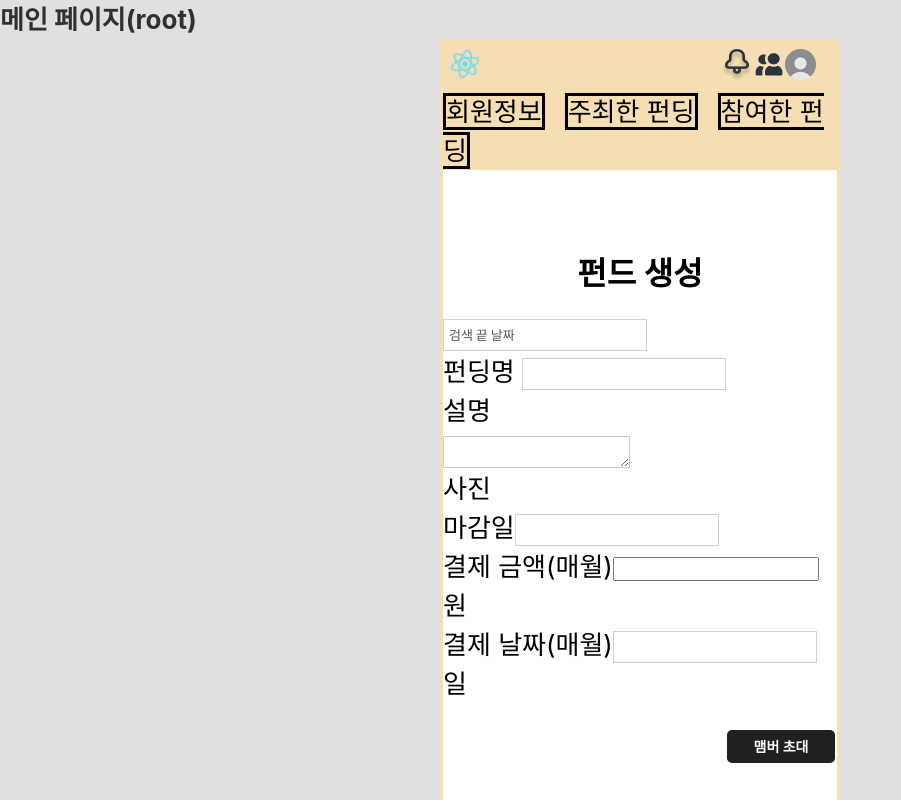
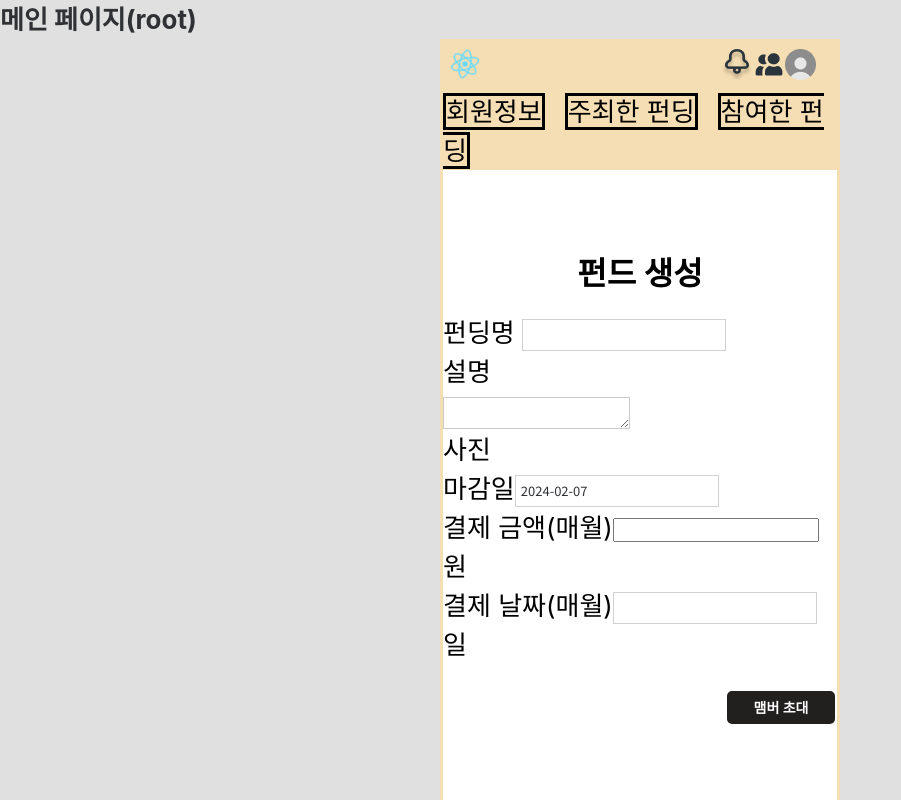
Before and after one commit to LTaeSung/SinhanDS-moamoaReact, a React (Create React App) app: page /funding/make in a window 1280 px wide. Shown: the top 800 px of the page, without its empty margins (0-901 px from the left). Built offline with nearby package versions, Linux system fonts and the light colour scheme.

Commit message:
펀드 만들기 임시작업

```diff
--- a/package.json
+++ b/package.json
@@ -9,6 +9,7 @@
     "axios": "^1.6.7",
     "jquery": "^3.7.1",
     "react": "^18.2.0",
+    "react-datepicker": "^6.1.0",
     "react-dom": "^18.2.0",
     "react-router-dom": "^6.22.0",
     "react-scripts": "5.0.1",
--- a/src/App.js
+++ b/src/App.js
@@ -9,6 +9,7 @@ import AfterSignin from "./component/member/AfterSignin";
 import JoinFunding from "./component/funding/JoinFunding";
 import MakeFunding from "./component/funding/MakeFunding";
 import MakeFundingInviteMember from "./component/funding/MakeFundingInviteMember";
+import AfterMakeFunding from "./component/funding/AfterMakeFunding";
 import FundingList from "./component/funding/FundingList";
 import FriendList from "./component/member/FriendList";
 import FriendAdd from "./component/member/FriendAdd";
@@ -19,28 +20,28 @@ function App() {
       <h1>메인 페이지(root)</h1>
       <Header />
       <header className="App-header">
-        <container className="App-container">
+        <div className="App-container">
           <Routes>
             <Route path="/" element={<DevLogin />} />
-
             <Route path="/login" element={<Login />} />
             <Route path="/login/after" element={<AfterSignin />} />
-
             <Route path="/member/info" element={<Mypage_info />} />
             <Route path="/member/signup" element={<Signup />} />
-
             <Route path="/member/friend/list" element={<FriendList />} />
             <Route path="/member/friend/search" element={<FriendAdd />} />
-
             <Route path="/funding/join" element={<JoinFunding />} />
             <Route path="/funding/make" element={<MakeFunding />} />
             <Route
               path="/funding/inviteMember"
               element={<MakeFundingInviteMember />}
+            />{" "}
+            <Route
+              path="/funding/AfterMakeFunding"
+              element={<AfterMakeFunding />}
             />
             <Route path="/funding/list" element={<FundingList />} />
           </Routes>
-        </container>
+        </div>
       </header>
     </div>
   );
--- /dev/null
+++ b/src/component/funding/AfterMakeFunding.js
@@ -0,0 +1,19 @@
+import FundingHeader from "./FundingHeader";
+import React from "react";
+import BootPath from "./../../BootPath";
+import { useContext } from "react";
+function afterMakeFunding() {
+  return (
+    <>
+      <FundingHeader />
+      <div className="sub">
+        <div className="size">
+          <h3 className="sub_title">펀딩 만든 후 이동할 사이트</h3>
+          펀드를 만드셨어요!!!
+        </div>
+      </div>
+    </>
+  );
+}
+
+export default afterMakeFunding;
--- /dev/null
+++ b/src/component/funding/Calender.js
@@ -0,0 +1,23 @@
+import $ from "jquery";
+import DatePicker from "react-datepicker";
+import React, { useState, useEffect } from "react";
+import "react-datepicker/dist/react-datepicker.css";
+const Calender = ({ param, setParam }) => {
+  const save = (date) => {
+    setStartDate(date);
+    setParam({ ...param, dueDate: date });
+  };
+  const [startDate, setStartDate] = useState(new Date());
+  useEffect(() => {
+    setParam({ ...param, dueDate: startDate });
+  }, []);
+  return (
+    <DatePicker
+      minDate={new Date()}
+      dateFormat="yyyy-MM-dd"
+      selected={startDate}
+      onChange={save}
+    />
+  );
+};
+export default Calender;
--- a/src/component/funding/MakeFunding.js
+++ b/src/component/funding/MakeFunding.js
@@ -4,7 +4,8 @@ import { Link, useNavigate } from "react-router-dom";
 import BootPath from "../../BootPath";
 import { useContext } from "react";
 import axios from "axios";
-import $ from "jquery";
+import Calender from "./Calender";
+
 function MakeFunding() {
   const { bootpath } = useContext(BootPath);
   const navigate = useNavigate();
@@ -14,6 +15,7 @@ function MakeFunding() {
       ...param,
       [e.target.name]: e.target.value,
     });
+    console.log(param);
   };
   const getApi = () => {
     console.log(param);
@@ -29,64 +31,13 @@ function MakeFunding() {
     getApi();
   };
 
-  // $(function () {
-  //   $("#endDate").datepicker({
-  //     dayNamesMin: ["월", "화", "수", "목", "금", "토", "일"],
-  //     dayNames: [
-  //       "월요일",
-  //       "화요일",
-  //       "수요일",
-  //       "목요일",
-  //       "금요일",
-  //       "토요일",
-  //       "일요일",
-  //     ],
-  //     monthNamesShort: [
-  //       "1",
-  //       "2",
-  //       "3",
-  //       "4",
-  //       "5",
-  //       "6",
-  //       "7",
-  //       "8",
-  //       "9",
-  //       "10",
-  //       "11",
-  //       "12",
-  //     ],
-  //     monthNames: [
-  //       "1월",
-  //       "2월",
-  //       "3월",
-  //       "4월",
-  //       "5월",
-  //       "6월",
-  //       "7월",
-  //       "8월",
-  //       "9월",
-  //       "10월",
-  //       "11월",
-  //       "12월",
-  //     ],
-  //     dateFormat: "yy-mm-dd",
-  //     minDate: "-90D",
-  //     maxDate: "+oD",
-  //   });
-  // });
   return (
     <>
       <FundingHeader />
       <div className="sub">
         <div className="size">
           <h3 className="sub_title">펀드 생성</h3>
-          <input
-            class="aaa"
-            type="text"
-            id="endDate"
-            name="endDate"
-            placeholder="검색 끝 날짜"
-          />
+
           <div>
             펀딩명 <input type="text" name="title" onChange={handleChange} />
           </div>
@@ -103,12 +54,7 @@ function MakeFunding() {
           <div>사진</div>
           <div>
             마감일
-            <input
-              type="text"
-              name="funding_due_date"
-              //value="2024-06-09"
-              onChange={handleChange}
-            />
+            <Calender param={param} setParam={setParam} />
           </div>
           <div>
             결제 금액(매월)
--- a/src/component/funding/MakeFundingInviteMember.js
+++ b/src/component/funding/MakeFundingInviteMember.js
@@ -53,6 +53,7 @@ function MakeFundingInviteMember({ state }) {
   const regist = (e) => {
     axios.post(bootpath + "/fund/regist", returnDate).then((res) => {
       console.log(res);
+      window.location.href = "/funding/AfterMakeFunding";
     });
   };
   return (
@@ -76,9 +77,7 @@ function MakeFundingInviteMember({ state }) {
             )}
           </div>
           <div>
-            <form method="post" action="">
-              <button onClick={regist}>초대하기</button>
-            </form>
+            <button onClick={regist}>초대하기</button>
           </div>
         </div>
       </div>
--- a/src/component/point/PlusPoint.js
+++ b/src/component/point/PlusPoint.js
@@ -1,4 +1,4 @@
-import MemberHeader from "./MemberHeader";
+import MemberHeader from "./../member/MemberHeader";
 import React from "react";
 import BootPath from "./../../BootPath";
 import { useContext } from "react";
```
Also changed, not shown: 1 other file (tests, documents, lock files or other folders).
